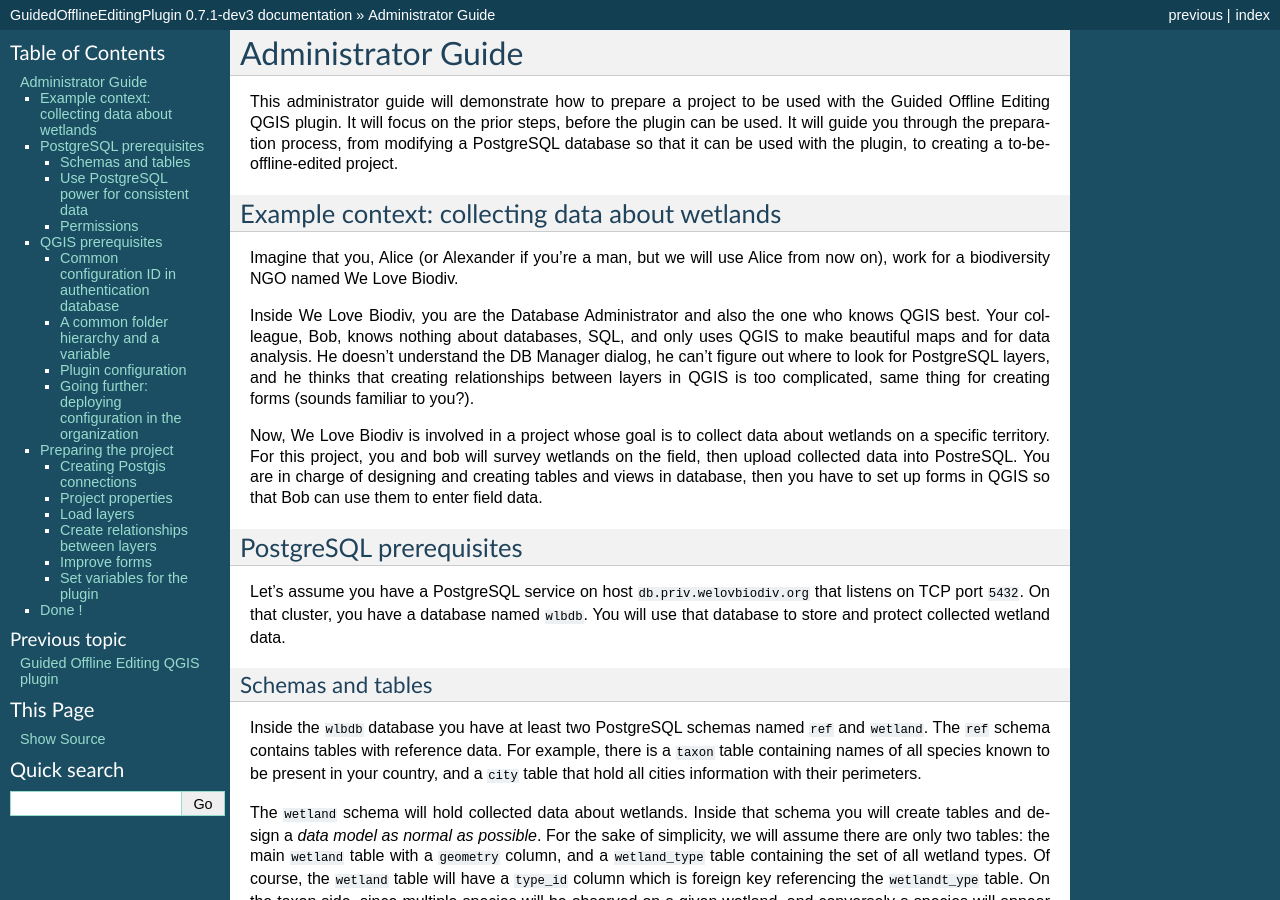
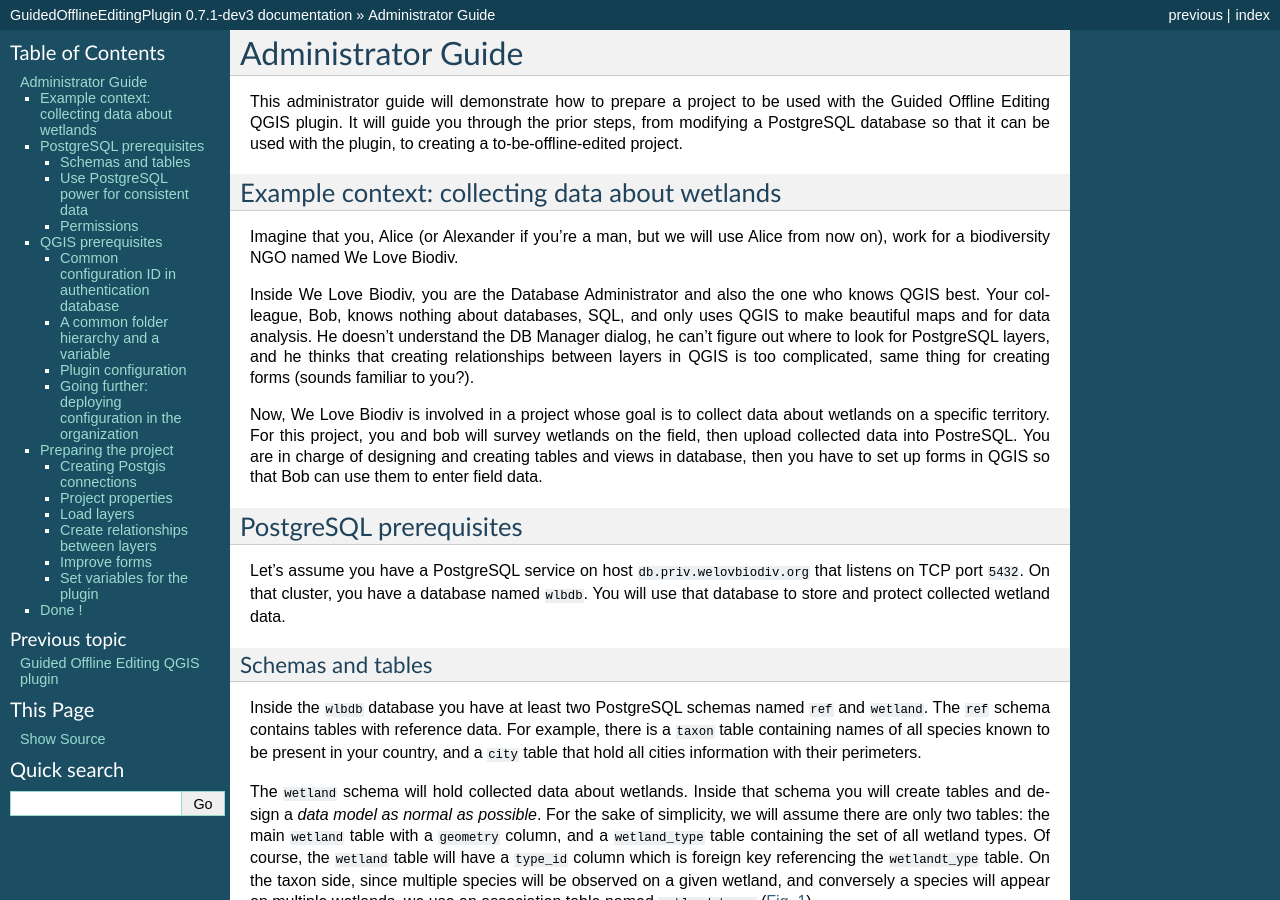
Before and after one commit to ygversil/qgis-guided-offline-editing, a Sphinx documentation site: the page built from help/source/admin_guide.rst, in a window 1280 px wide and 900 px high. Built offline with Sphinx 7.4.7, drawn with Linux system fonts in a browser that asks for light colours; formulas are drawn with MathJax 3.

Commit message:
[doc] Rewrite intro of admin guide

```diff
--- a/help/source/admin_guide.rst
+++ b/help/source/admin_guide.rst
@@ -3,10 +3,9 @@ Administrator Guide
 ===================
 
 This administrator guide will demonstrate how to prepare a project to be used
-with the Guided Offline Editing QGIS plugin. It will focus on the prior steps,
-before the plugin can be used. It will guide you through the preparation
-process, from modifying a PostgreSQL database so that it can be used with the
-plugin, to creating a to-be-offline-edited project.
+with the Guided Offline Editing QGIS plugin. It will guide you through the
+prior steps, from modifying a PostgreSQL database so that it can be used with
+the plugin, to creating a to-be-offline-edited project.
 
 
 Example context: collecting data about wetlands
```
